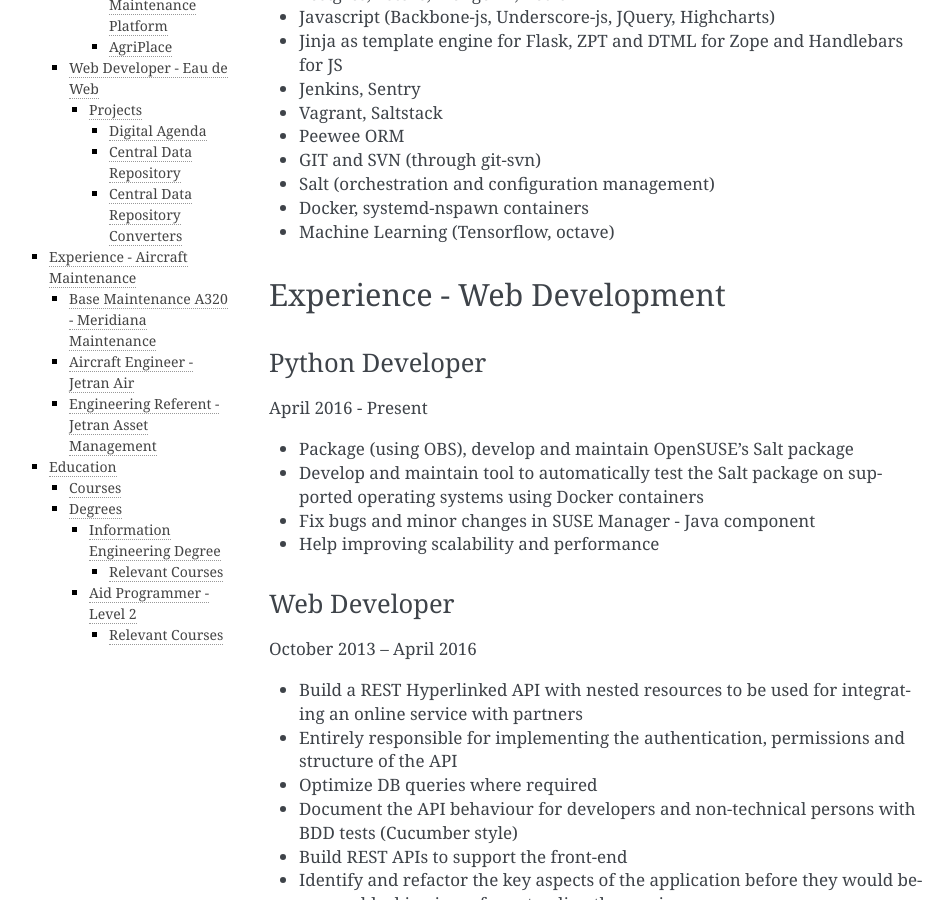
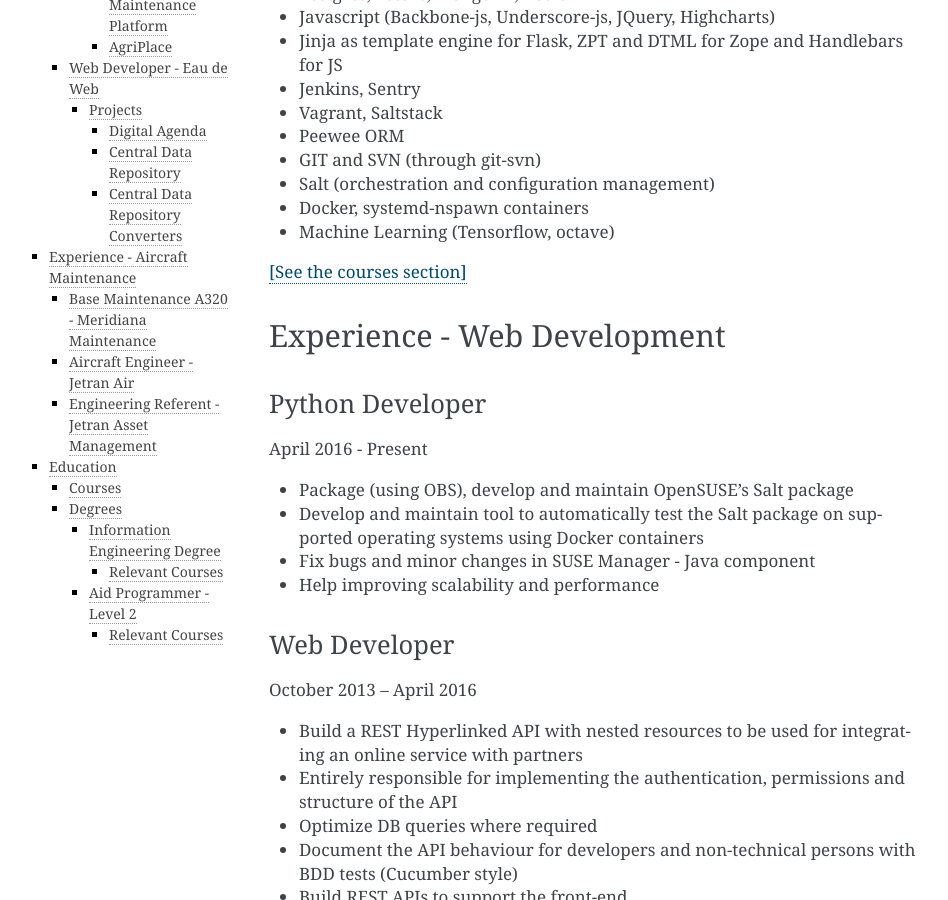
Before and after one commit to dincamihai/dincamihai.github.io, a Sphinx documentation site: the page built from source/index.rst, in a window 1280 px wide and 900 px high, scrolled down 459 px. Shown: the whole window, without its empty margins (151-1099 px from the left). Built offline with Sphinx 7.4.7, drawn with Linux system fonts in a browser that asks for light colours.

Commit message:
Update index.rst

```diff
--- a/source/index.rst
+++ b/source/index.rst
@@ -28,6 +28,8 @@
 * Salt (orchestration and configuration management)
 * Docker, systemd-nspawn containers
 * Machine Learning (Tensorflow, octave)
+
+`[See the courses section] <https://github.com/dincamihai/dincamihai.github.io/blob/master/source/index.rst#courses>`_
 
 
 Experience - Web Development
```
